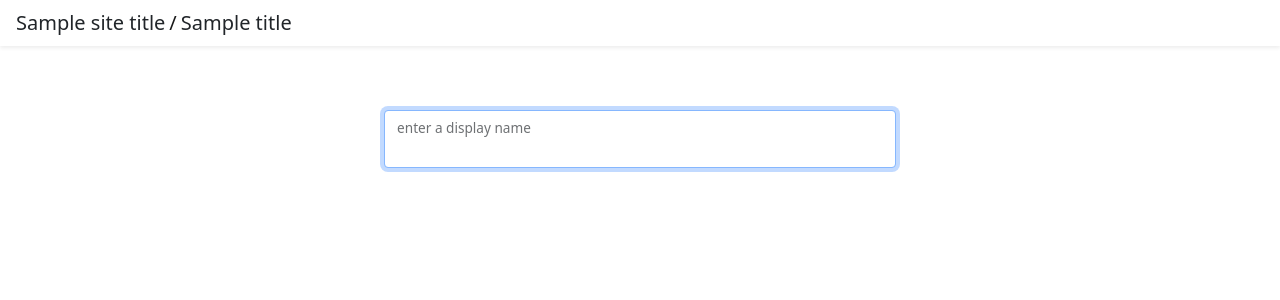
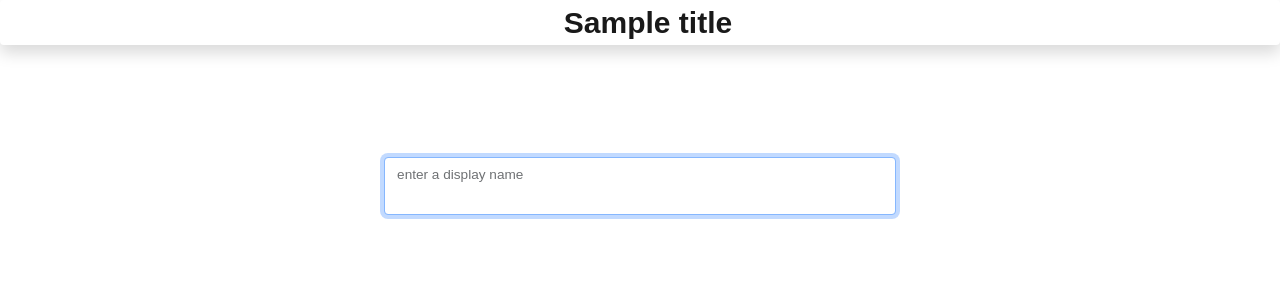
Before and after one commit to joshnic3/ChatApp, a Flask app: template web/templates/join.html in a window 1280 px wide. Shown: the top 300 px of the page. Run offline with Flask 2, Linux system fonts and the light colour scheme; the template is opened without the code that fills it: most values are stand-ins (such as "Sample title", 1, 10 or a date in 2020); some libraries are stand-ins or nearby versions; some web fonts are replaced.

Commit message:
Redone navbar and chat modal

```diff
--- a/app/server.py
+++ b/app/server.py
@@ -17,6 +17,7 @@ import urllib.parse
 
 
 SITE_TITLE = 'chat'
+SITE_FONT = {'body': 'DM Sans', 'brand': 'Bebas Neue'}
 DB_PATH = '/Users/joshnicholls/Desktop/tempchat.db'
 CHAT_ID_HASH = SHAKE256_3
 USER_ID_HASH = SHA256
@@ -87,7 +88,7 @@ def new_chat():
 def new_user():
     data = request.get_json()
     cm = chat_managers.get(data.get('chat_id'))
-    user = cm.new_user(data.get('display_name'))
+    user = cm.new_user(data.get('display_name').lower())
     chat = cm.chat
     broadcast_message(chat, None, f'{user.display_name} has joined the chat')
     response = make_response({'accepted': {'chat_id': data.get('chat_id'), 'user_id': hm.encode(user.id, USER_ID_HASH), 'display_name': user.display_name}})
@@ -139,7 +140,7 @@ def generate_invite():
 # *** HTML *** ---------------------------------------
 @app.route('/')
 def landing():
-    return render_template('index.html', site_title=SITE_TITLE,)
+    return render_template('index.html', site_title=SITE_TITLE, site_font=SITE_FONT, user=None)
 
 
 @app.route('/<chat_id_hash>')
@@ -148,7 +149,7 @@ def chat_page(chat_id_hash):
     chat_id = hm.decode(chat_id_hash)
     if chat_id is None:
         # Chat id hash is not in map.
-        return render_template('index.html', site_title=SITE_TITLE,)
+        return render_template('index.html', site_title=SITE_TITLE, site_font=SITE_FONT, user=None)
 
     if chat_id_hash not in chat_managers:
         # Chat manager is not in cache so create one.
@@ -165,11 +166,11 @@ def chat_page(chat_id_hash):
     valid_invite = im.validate_invite(chat, invite_key) if invite_key else False
 
     if isinstance(user, User):
-        return render_template('chat.html', site_title=SITE_TITLE, title=chat.display_name, chat=chat.as_dict(), user=user.as_dict())
+        return render_template('chat.html', site_title=SITE_TITLE, site_font=SITE_FONT, title=chat.display_name, chat=chat.as_dict(), user=user.as_dict())
     elif valid_invite or not chat.invite_only:
-        return render_template('join.html', site_title=SITE_TITLE, title=chat.display_name)
+        return render_template('join.html', site_title=SITE_TITLE, site_font=SITE_FONT, title=chat.display_name, user=None)
     else:
-        return render_template('index.html', site_title=SITE_TITLE)
+        return render_template('index.html', site_title=SITE_TITLE, site_font=SITE_FONT, user=None)
 
 
 if __name__ == '__main__':
--- a/web/templates/base.html
+++ b/web/templates/base.html
@@ -4,14 +4,20 @@
     <meta name="viewport" content="width=device-width, initial-scale=1.0">
     <link rel="icon" href="static/img/favicon.ico" sizes="32x32">
     <link href="https://cdn.jsdelivr.net/npm/bootstrap@5.0.2/dist/css/bootstrap.min.css" rel="stylesheet" integrity="sha384-EVSTQN3/azprG1Anm3QDgpJLIm9Nao0Yz1ztcQTwFspd3yD65VohhpuuCOmLASjC" crossorigin="anonymous">
-<!--    <link href='http://fonts.googleapis.com/css?family=Oxygen Mono:400,300,700' rel='stylesheet' type='text/css'>-->
+    <link href='http://fonts.googleapis.com/css?family={{ site_font.brand }}:400,300,700' rel='stylesheet' type='text/css'>
+    <link href='http://fonts.googleapis.com/css?family={{ site_font.body }}:400,300,700' rel='stylesheet' type='text/css'>
     <title>{% block title %}{% endblock %}</title>
-
   </head>
   <body>
-    <nav class="navbar navbar-fixed-top navbar-light bg-white shadow-sm " style="z-index: 1">
-      <div id="scrollableNavBar" class="container-fluid d-flex justify-content-left overflow-scroll">
-          {% block nav_title %}{% endblock %}
+    <nav class="navbar navbar-sticky-top navbar-expand-md navbar-light bg-white shadow mb-5 bg-body rounded p-0" style="z-index: 1">
+      <div class="container-fluid ">
+        <!--    Hacky fix to align the nav bar items    -->
+        <div class="invisible p-2">{{ user.display_name }}</div>
+        <a class="navbar-brand mx-auto p-0 fw-bold" data-bs-toggle="modal" data-bs-target="#chatModal">{{ title }}</a>
+        {% if user %}
+          <button type="button" class="btn btn-link link-{{ user.colour }} p-1 pt-0 pb-0 m-0 text-decoration-none"  data-bs-toggle="modal" data-bs-target="#userModal" >{{ user.display_name }}</button>
+        {%endif %}
+
       </div>
     </nav>
 
@@ -29,9 +35,14 @@
     <script src="/static/web_friendly.js" charset="utf-8"></script>
   </body>
     <style>
-<!--      body {-->
-<!--        font-family: 'Oxygen Mono', sans-serif !important;-->
-<!--      }-->
+      body {
+        font-family: '{{ site_font.body }}', sans-serif !important;
+      }
+      .navbar-brand {
+
+        font-size: 30px;
+      }
+      <!--        font-family: '{{ site_font.brand }}', sans-serif  !important;-->
     </style>
 </html>
 
--- a/web/templates/example_child.html
+++ b/web/templates/example_child.html
@@ -2,9 +2,6 @@
 
 {% block title %}
     Test Title
-{% endblock %}
-
-{% block nav_title %}
 {% endblock %}
 
 
--- a/web/templates/index.html
+++ b/web/templates/index.html
@@ -2,12 +2,6 @@
 
 {% block title %}
     http://192.168.8.191:9000
-{% endblock %}
-
-{% block nav_title %}
-    <div class="nav-item navbar-brand d-flex p-0 m-0">
-        <a href="/" class="link-dark p-1 pt-0 pb-0 m-0 text-decoration-none">{{ site_title }}</a>
-    </div>
 {% endblock %}
 
 
--- a/web/templates/join.html
+++ b/web/templates/join.html
@@ -2,14 +2,6 @@
 
 {% block title %}
     join {{ title }}
-{% endblock %}
-
-{% block nav_title %}
-    <div class="nav-item navbar-brand d-flex p-0 m-0">
-       <a href="/" class="link-dark p-1 pt-0 pb-0 m-0 text-decoration-none">{{ site_title }}</a>
-        /
-        <a href="" class="link-dark p-1 pt-0 pb-0 m-0 text-decoration-none">{{ title }}</a>
-    </div>
 {% endblock %}
 
 {% block content %}
```
Also changed, not shown: lib/chat.py (+7 -3 lines), web/static/chat.js (+6 -1 lines), web/templates/chat.html (+25 -21 lines).
